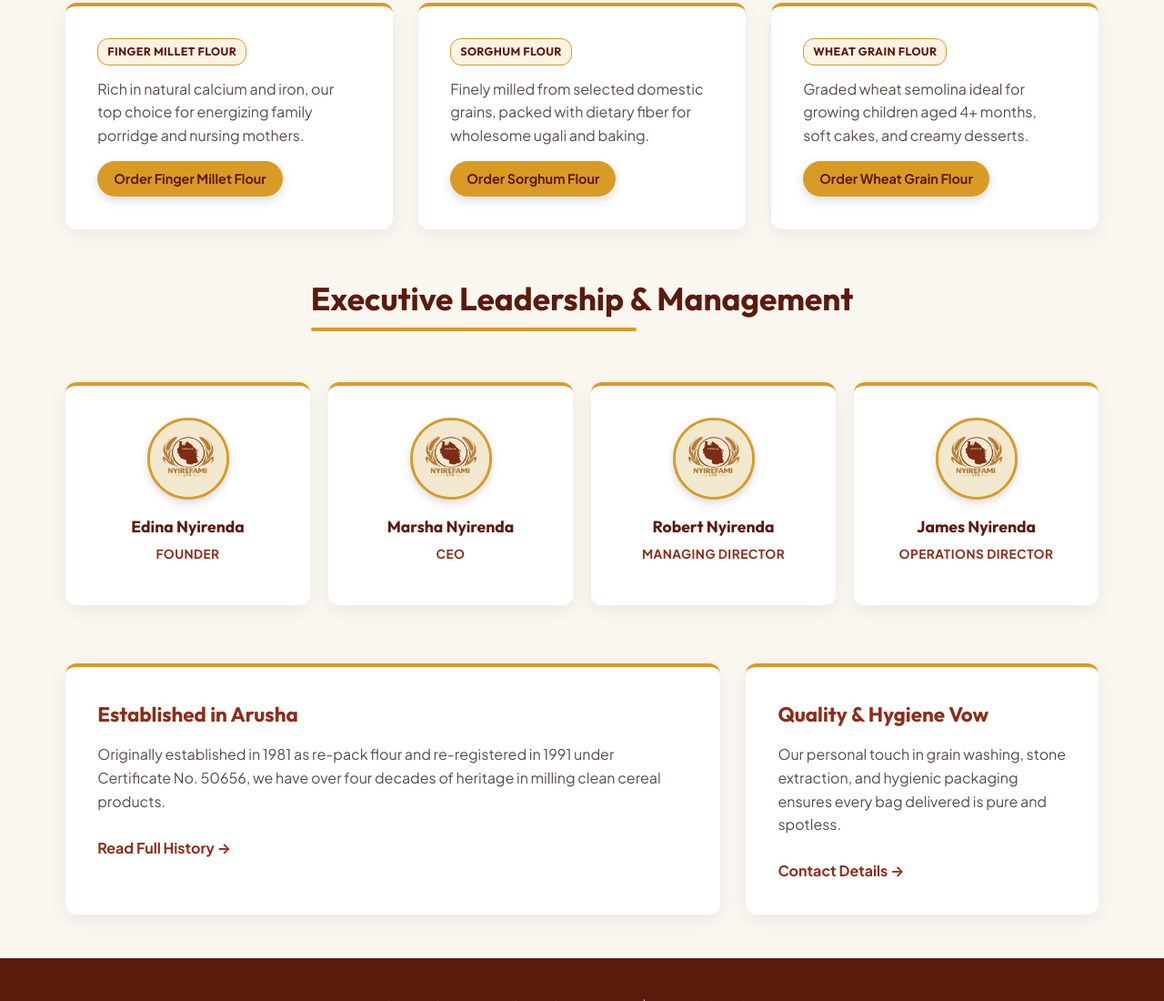
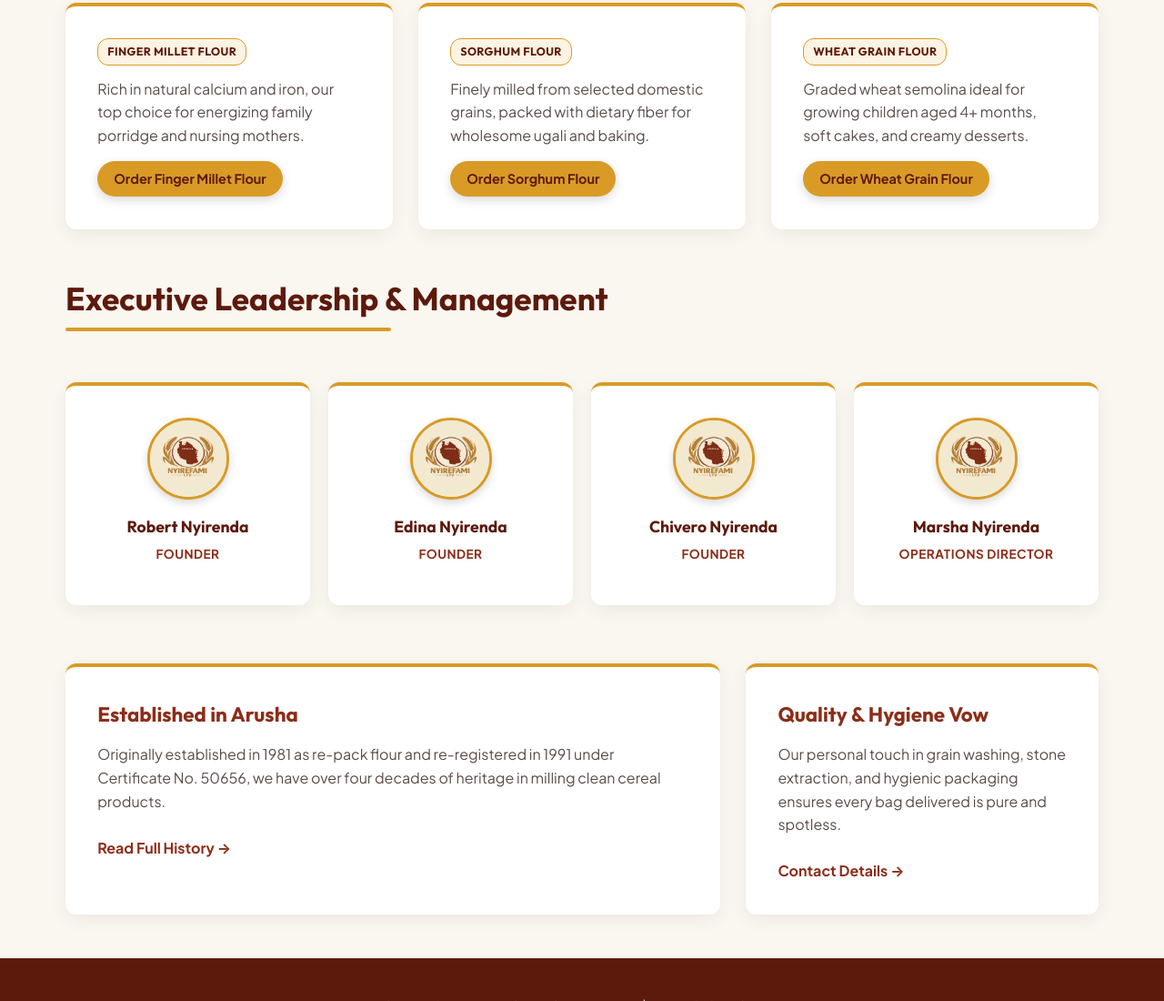
Before and after one commit to godfreysungwa/sample, a plain HTML site: page index.html in a window 1280 px wide. Shown: the part 927-2027 px from the top of the page at 91% size. Drawn offline with Linux system fonts and the light colour scheme.

Commit message:
Update index.html

```diff
--- a/index.html
+++ b/index.html
@@ -86,18 +86,34 @@
     </div>
 
     <!-- Executive Leadership & Management Section -->
-    <div style="margin-bottom: 4rem;">
-      <div style="text-align: center; margin-bottom: 2rem;">
+      <div style="margin-bottom: 4rem;">
+      <!--<div style="text-align: center; margin-bottom: 2rem;">-->
         <h2 class="section-title" data-i18n="exec_title">Executive Leadership & Management</h2>
-      </div>
+     <!-- </div>-->
 
       <div class="management-grid">
+        <div class="card" style="text-align: center; display: flex; flex-direction: column; align-items: center;">
+          <div style="width: 90px; height: 90px; border-radius: 50%; overflow: hidden; border: 3px solid var(--accent-gold); margin-bottom: 1rem; box-shadow: 0 4px 10px rgba(0,0,0,0.15); background: var(--light-bg); display: flex; align-items: center; justify-content: center;">
+            <img src="logo.jpg" alt="Robert Nyirenda" style="width: 100%; height: 100%; object-fit: cover;">
+          </div>
+          <h3 style="color: var(--primary-dark); font-size: 1.1rem; margin-bottom: 0.3rem;">Robert Nyirenda</h3>
+          <div style="color: var(--primary); font-size: 0.85rem; font-weight: 700; margin-bottom: 0.6rem; text-transform: uppercase; letter-spacing: 0.5px;" data-i18n="role_founder">Founder</div>
+        </div>
+
         <div class="card" style="text-align: center; display: flex; flex-direction: column; align-items: center;">
           <div style="width: 90px; height: 90px; border-radius: 50%; overflow: hidden; border: 3px solid var(--accent-gold); margin-bottom: 1rem; box-shadow: 0 4px 10px rgba(0,0,0,0.15); background: var(--light-bg); display: flex; align-items: center; justify-content: center;">
             <img src="logo.jpg" alt="Edina Nyirenda" style="width: 100%; height: 100%; object-fit: cover;">
           </div>
           <h3 style="color: var(--primary-dark); font-size: 1.1rem; margin-bottom: 0.3rem;">Edina Nyirenda</h3>
-          <div style="color: var(--primary); font-size: 0.85rem; font-weight: 700; margin-bottom: 0.6rem; text-transform: uppercase; letter-spacing: 0.5px;" data-i18n="role_founder">Founder</div>
+          <div style="color: var(--primary); font-size: 0.85rem; font-weight: 700; margin-bottom: 0.6rem; text-transform: uppercase; letter-spacing: 0.5px;" data-i18n="role_founder">FOUNDER</div>
+        </div>
+
+        <div class="card" style="text-align: center; display: flex; flex-direction: column; align-items: center;">
+          <div style="width: 90px; height: 90px; border-radius: 50%; overflow: hidden; border: 3px solid var(--accent-gold); margin-bottom: 1rem; box-shadow: 0 4px 10px rgba(0,0,0,0.15); background: var(--light-bg); display: flex; align-items: center; justify-content: center;">
+            <img src="logo.jpg" alt="Chivero Nyirenda" style="width: 100%; height: 100%; object-fit: cover;">
+          </div>
+          <h3 style="color: var(--primary-dark); font-size: 1.1rem; margin-bottom: 0.3rem;">Chivero Nyirenda</h3>
+          <div style="color: var(--primary); font-size: 0.85rem; font-weight: 700; margin-bottom: 0.6rem; text-transform: uppercase; letter-spacing: 0.5px;" data-i18n="role_founder">FOUNDER</div>
         </div>
 
         <div class="card" style="text-align: center; display: flex; flex-direction: column; align-items: center;">
@@ -105,22 +121,6 @@
             <img src="logo.jpg" alt="Marsha Nyirenda" style="width: 100%; height: 100%; object-fit: cover;">
           </div>
           <h3 style="color: var(--primary-dark); font-size: 1.1rem; margin-bottom: 0.3rem;">Marsha Nyirenda</h3>
-          <div style="color: var(--primary); font-size: 0.85rem; font-weight: 700; margin-bottom: 0.6rem; text-transform: uppercase; letter-spacing: 0.5px;" data-i18n="role_ceo">CEO</div>
-        </div>
-
-        <div class="card" style="text-align: center; display: flex; flex-direction: column; align-items: center;">
-          <div style="width: 90px; height: 90px; border-radius: 50%; overflow: hidden; border: 3px solid var(--accent-gold); margin-bottom: 1rem; box-shadow: 0 4px 10px rgba(0,0,0,0.15); background: var(--light-bg); display: flex; align-items: center; justify-content: center;">
-            <img src="logo.jpg" alt="Robert Nyirenda" style="width: 100%; height: 100%; object-fit: cover;">
-          </div>
-          <h3 style="color: var(--primary-dark); font-size: 1.1rem; margin-bottom: 0.3rem;">Robert Nyirenda</h3>
-          <div style="color: var(--primary); font-size: 0.85rem; font-weight: 700; margin-bottom: 0.6rem; text-transform: uppercase; letter-spacing: 0.5px;" data-i18n="role_md">Managing Director</div>
-        </div>
-
-        <div class="card" style="text-align: center; display: flex; flex-direction: column; align-items: center;">
-          <div style="width: 90px; height: 90px; border-radius: 50%; overflow: hidden; border: 3px solid var(--accent-gold); margin-bottom: 1rem; box-shadow: 0 4px 10px rgba(0,0,0,0.15); background: var(--light-bg); display: flex; align-items: center; justify-content: center;">
-            <img src="logo.jpg" alt="James Nyirenda" style="width: 100%; height: 100%; object-fit: cover;">
-          </div>
-          <h3 style="color: var(--primary-dark); font-size: 1.1rem; margin-bottom: 0.3rem;">James Nyirenda</h3>
           <div style="color: var(--primary); font-size: 0.85rem; font-weight: 700; margin-bottom: 0.6rem; text-transform: uppercase; letter-spacing: 0.5px;" data-i18n="role_od">Operations Director</div>
         </div>
       </div>
```
